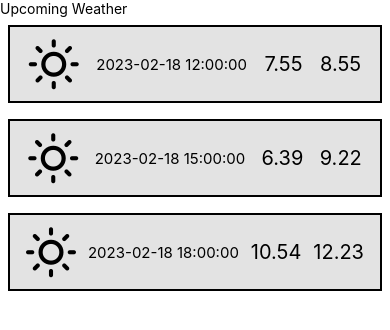
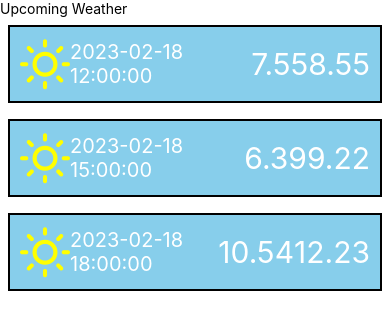
Before and after one commit to IsmailMuhammed2019/weatherApp, a React Native app: screen / in a window 390 px wide. Shown: the top 330 px of the page. Built offline with nearby package versions, Linux system fonts and the light colour scheme.

Commit message:
change items color

```diff
--- a/src/components/UpcomingWeather.js
+++ b/src/components/UpcomingWeather.js
@@ -45,7 +45,7 @@ const Item = (props) => {
     const {dt_txt, min, max, condition} = props
     return (
         <View style={styles.items}>
-            <Feather name={"sun"} size={50} color={"black"} />
+            <Feather name={"sun"} size={50} color={"yellow"} />
             <Text style={styles.date}>{dt_txt}</Text>
             <Text style={styles.temp}>{min}</Text>
             <Text style={styles.temp}>{max}</Text>
@@ -92,15 +92,15 @@ const styles=StyleSheet.create({
         justifyContent: 'space-around',
         alignItems: "center",
         borderWidth: 2,
-        backgroundColor: '#e3e3e3'
+        backgroundColor: 'skyblue'
     },
     temp: {
-        color: "black",
-        fontSize: 20
+        color: "white",
+        fontSize: 30
     },
     date: {
-        color: "black",
-        fontSize: 15
+        color: "white",
+        fontSize: 20
     }
 })
 export default UpcomingWeather
```
